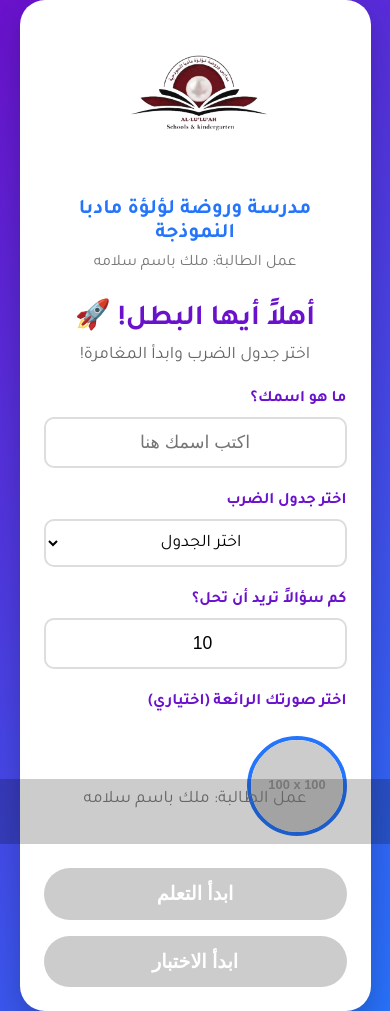
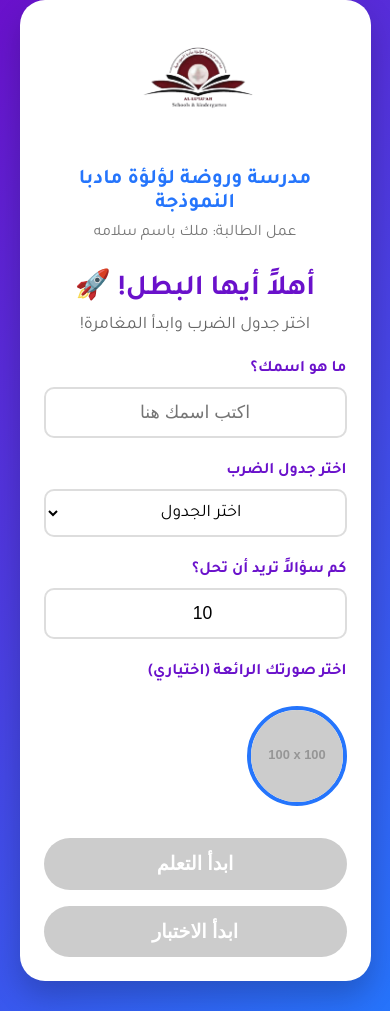
Before and after one commit to bsalameh85/math, a plain HTML site: page index.html in a window 390 px wide. Shown: the top 1011 px of the page. Drawn offline with Linux system fonts and the light colour scheme; placeholder pictures from the web are drawn by us.

Commit message:
Add files via upload

```diff
--- a/index.html
+++ b/index.html
@@ -20,10 +20,8 @@
             <div class="card">
                 <img src="logo.png" alt="شعار المدرسة" class="logo-display">
 
-                <!-- ======== جديد: عنوان المدرسة ======== -->
                 <h3 class="school-name">مدرسة وروضة لؤلؤة مادبا النموذجة</h3>
 
-                <!-- ======== جديد: اسم الطالبة ======== -->
                 <p class="student-credit">عمل الطالبة: ملك باسم سلامه</p>
 
                 <h1>أهلاً أيها البطل! 🚀</h1>
@@ -120,9 +118,9 @@
 
     </main>
 
-    <!-- تذييل الصفحة بالنص الجديد -->
+    <!-- ======== تم التعديل: حذف محتوى التذييل ======== -->
     <footer class="main-footer">
-        <p>عمل الطالبة: ملك باسم سلامه</p>
+        <!-- تم حذف النص من هنا -->
     </footer>
 
     <script src="script.js"></script>
--- a/style.css
+++ b/style.css
@@ -56,10 +56,10 @@ body {
     display: none !important;
 }
 
-/* ======== جديد: تنسيق الشعار في وسط الشاشة ======== */
+/* ======== تم التعديل: تصغير الشعار في وسط الشاشة ======== */
 .logo-display {
-    width: 180px;
-    height: 180px;
+    width: 140px;
+    height: 140px;
     object-fit: contain;
     margin-bottom: 1rem;
     animation: float 3s ease-in-out infinite;
@@ -361,7 +361,7 @@ button:disabled {
     animation: pop-in 0.6s ease-out;
 }
 
-/* --- تصميم التذييل --- */
+/* --- تصميم التذييل (تم التعديل) --- */
 .main-footer {
     position: fixed;
     bottom: 0;
@@ -373,6 +373,8 @@ button:disabled {
     padding: 10px;
     font-size: 0.9rem;
     z-index: 1000;
+    /* تم إخفاؤه لأنه فارغ */
+    display: none;
 }
 
 /* --- رسوم متحركة --- */
@@ -435,8 +437,9 @@ button:disabled {
     #action-buttons {
         flex-direction: column;
     }
+    /* ======== تم التعديل: تصغير الشعار في الشاشات الصغيرة ======== */
     .logo-display {
-        width: 150px;
-        height: 150px;
+        width: 120px;
+        height: 120px;
     }
 }
```
